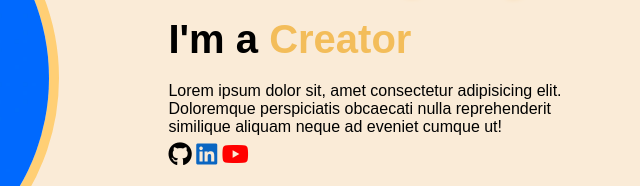
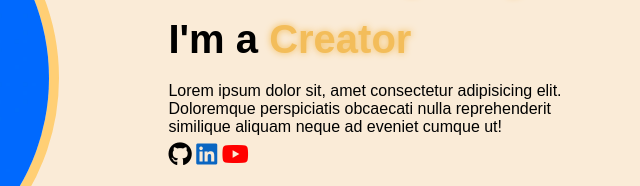
Before and after one commit to Qaidy/Portfolioo, a plain HTML site: page index.html in a window 1280 px wide. Shown: the part 360-546 px from the top of the page, 500-1140 px from the left. Drawn offline with nearby package versions, Linux system fonts and the light colour scheme.

Commit message:
typewriter shadow

```diff
--- a/assets/css/style.css
+++ b/assets/css/style.css
@@ -228,6 +228,7 @@ section {
     animation: words 10s infinite;
     color: rgb(243, 189, 90); /* warna emas kek di tema lo */
     font-weight: bold;
+    text-shadow: rgb(243, 189, 90) 0px 0px 7px; /* shadow glowing */
 }
 
 @keyframes words {
```
